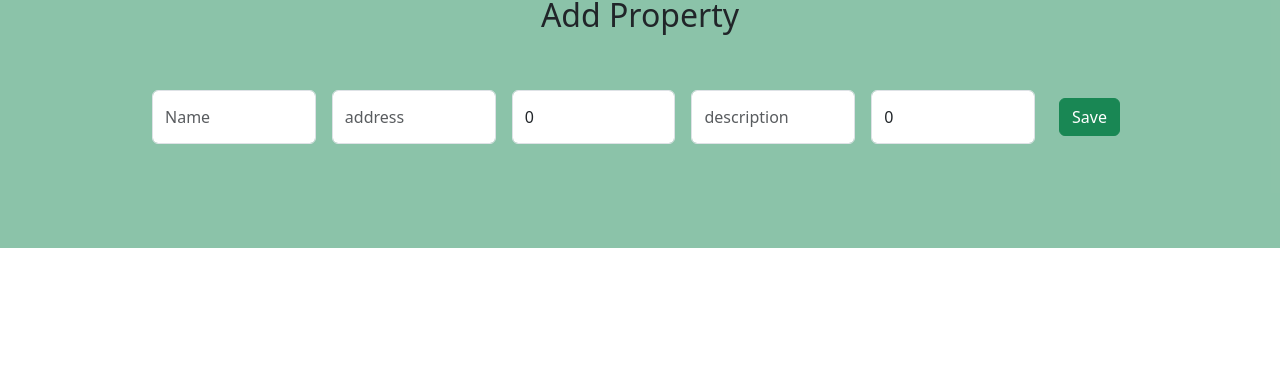
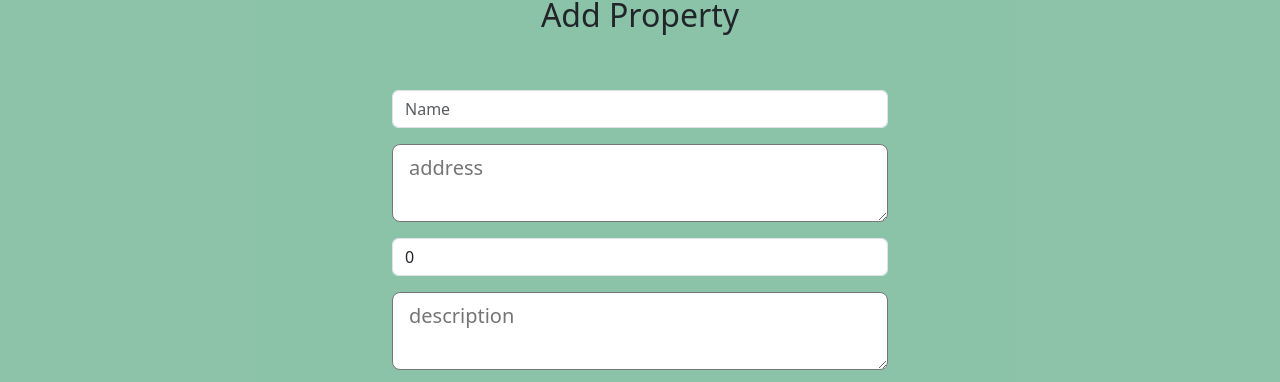
Before and after one commit to Elanngo-Madheswaran/Property-management, a React (Create React App) app in the folder property/: page / in a window 1280 px wide. Shown: the part 570-952 px from the top of the page. Before the commit the page ends 866 px from the top, so only its background shows below. Built offline with nearby package versions, Linux system fonts and the light colour scheme; no server answers.

Commit message:
styling complete

```diff
--- a/property/src/components/PropertyRegistrationForm/PropertyRegistrationForm.js
+++ b/property/src/components/PropertyRegistrationForm/PropertyRegistrationForm.js
@@ -52,9 +52,9 @@ const PropertyForm = ({ PropertyToEdit, onSave }) => {
   return (
     <div className='m-5 p-5'>
       <h2>{property._id ? 'Edit Property' : 'Add Property'}</h2>
-      <form onSubmit={handleSubmit} className='d-flex m-5'>
+      <form onSubmit={handleSubmit} className='d-flex m-5 flex-column justify-content-center align-items-center'>
         <input
-        className='m-2 form-control w-25'
+        className='m-2 form-control w-50'
           type="text"
           name="name"
           placeholder="Name"
@@ -62,8 +62,8 @@ const PropertyForm = ({ PropertyToEdit, onSave }) => {
           onChange={handleChange}
           required
         />
-        <input
-        className='m-2 form-control w-25'
+        <textarea
+        className='m-2 form-control-lg w-50'
           type="text"
           name="address"
           placeholder="address"
@@ -72,7 +72,7 @@ const PropertyForm = ({ PropertyToEdit, onSave }) => {
           required
         />
         <input
-        className='m-2 form-control w-25'
+        className='m-2 form-control w-50'
           type="number"
           name="phnnumber"
           placeholder="phn no"
@@ -80,8 +80,8 @@ const PropertyForm = ({ PropertyToEdit, onSave }) => {
           onChange={handleChange}
           required
         />
-        <input
-        className='m-2 form-control w-25'
+        <textarea
+        className='m-2 form-control-lg w-50'
           type="text"
           name="description"
           placeholder="description"
@@ -90,7 +90,7 @@ const PropertyForm = ({ PropertyToEdit, onSave }) => {
 
         />
         <input
-        className='m-2 form-control w-25'
+        className='m-2 form-control w-50'
           type="number"
           name="price"
           placeholder="Price"
```
